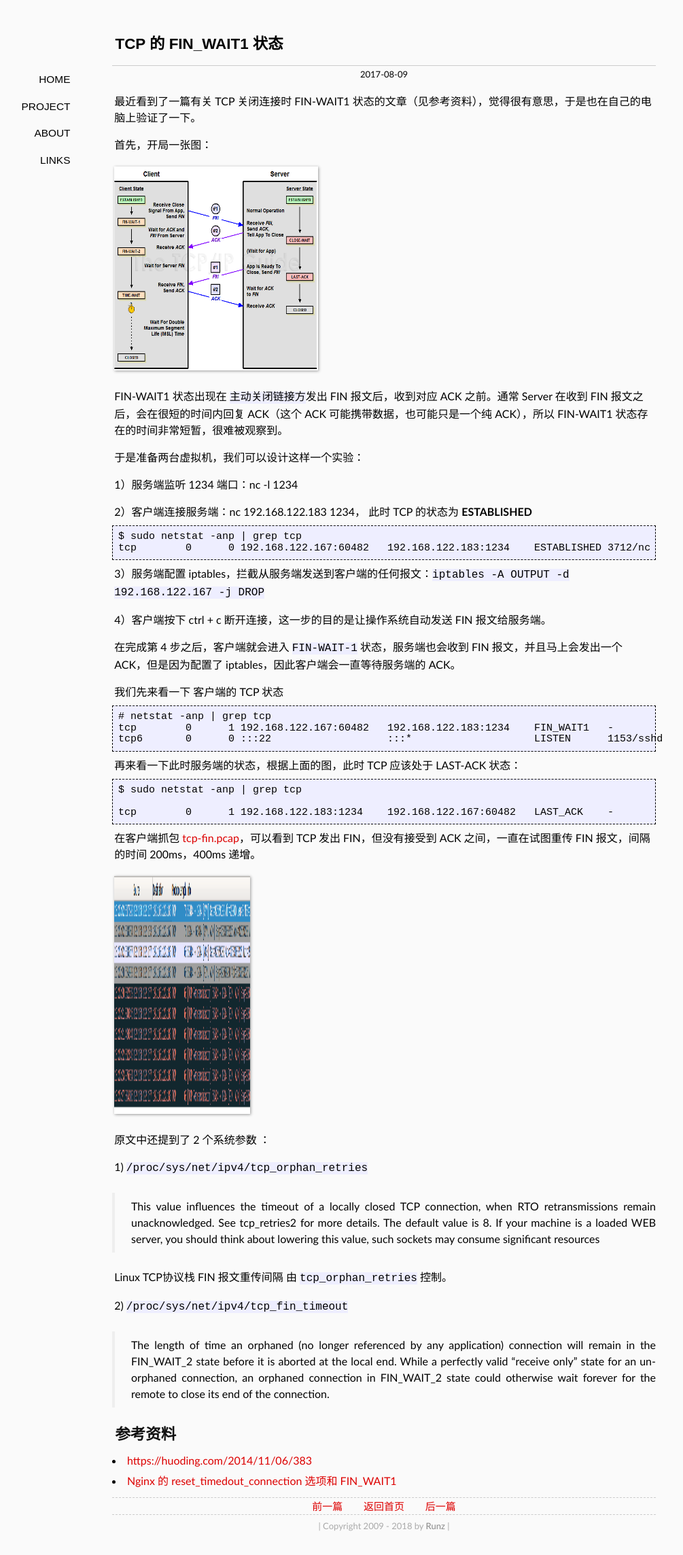
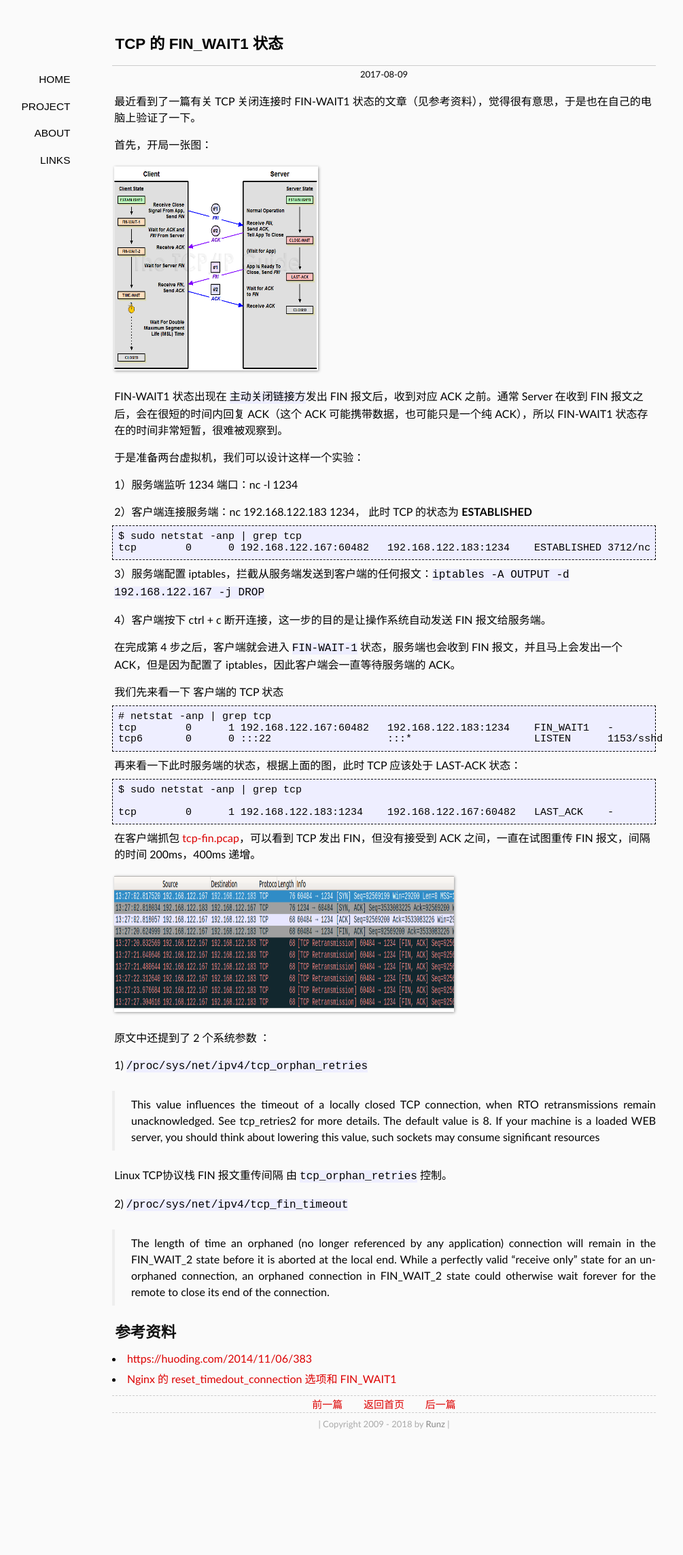
Before and after one commit to shaman7036/runzhen.github.io, a Jekyll site: the page built from _posts/2017-08-09-tcp-fin-wait.md, in a window 1280 px wide. Shown: the whole page at 68% size, without its empty margins (75-1080 px from the left). Built offline with Jekyll 4.4.1, drawn with Linux system fonts in a browser that asks for light colours; some web fonts are replaced; comment, search, counter and statistics services are not loaded; after the commit the page ends 2138 px from its top, so only the background shows below that.

Commit message:
tcp-fin-wait

```diff
--- a/_posts/2017-08-09-tcp-fin-wait.md
+++ b/_posts/2017-08-09-tcp-fin-wait.md
@@ -48,7 +48,7 @@ tcp        0      1 192.168.122.183:1234    192.168.122.167:60482   LAST_ACK
 
 在客户端抓包 [tcp-fin.pcap](/image/2017/tcp-fin.pcap)，可以看到 TCP 发出 FIN，但没有接受到 ACK 之间，一直在试图重传 FIN 报文，间隔的时间 200ms，400ms 递增。
 
-![](/image/2017/tcpclose2.png){:height="350" width="200"}
+![](/image/2017/tcpclose2.png){:height="200" width="500"}
 
 
 原文中还提到了 2 个系统参数 ：
```
